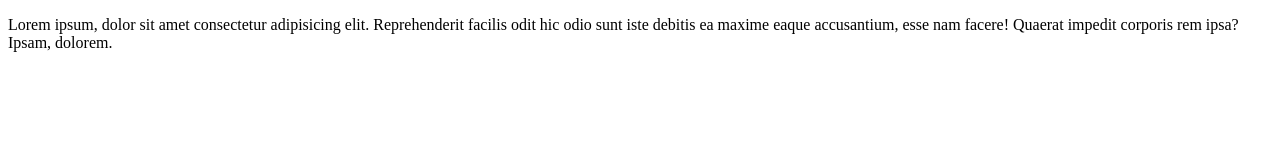
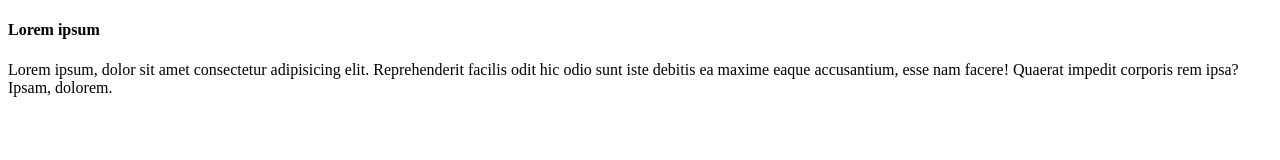
Before and after one commit to andriib77/Group-practice, a plain HTML site: page index.html in a window 1280 px wide. Drawn offline with Linux system fonts and the light colour scheme.

Commit message:
header content

```diff
--- a/index.html
+++ b/index.html
@@ -6,7 +6,9 @@
     <title>Document</title>
   </head>
   <body>
-    <header></header>
+    <header>
+        <h4>Lorem ipsum</h4>
+    </header>
     <main>
       <p>
         Lorem ipsum, dolor sit amet consectetur adipisicing elit. Reprehenderit
```
